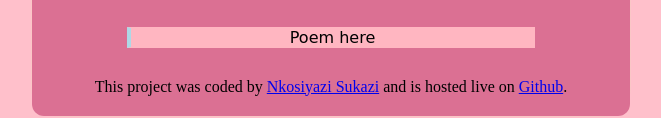
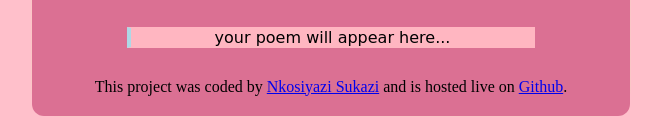
Before and after one commit to SukaziN/poem-generator, a plain HTML site: page poem generator/index.html in a window 1280 px wide. Shown: the part 256-374 px from the top of the page, without its empty margins (309-970 px from the left). Drawn offline with nearby package versions, Linux system fonts and the light colour scheme.

Commit message:
improved the user experience

```diff
--- a/poem generator/index.html
+++ b/poem generator/index.html
@@ -25,7 +25,7 @@
         <div class="hint"><em>i.e nature, art, love etc.</em></div>
       </div>
 
-      <p id="poem">Poem here</p>
+      <p id="poem">your poem will appear here...</p>
       <script src="script.js"></script>
       <footer>
         This project was coded by
```
